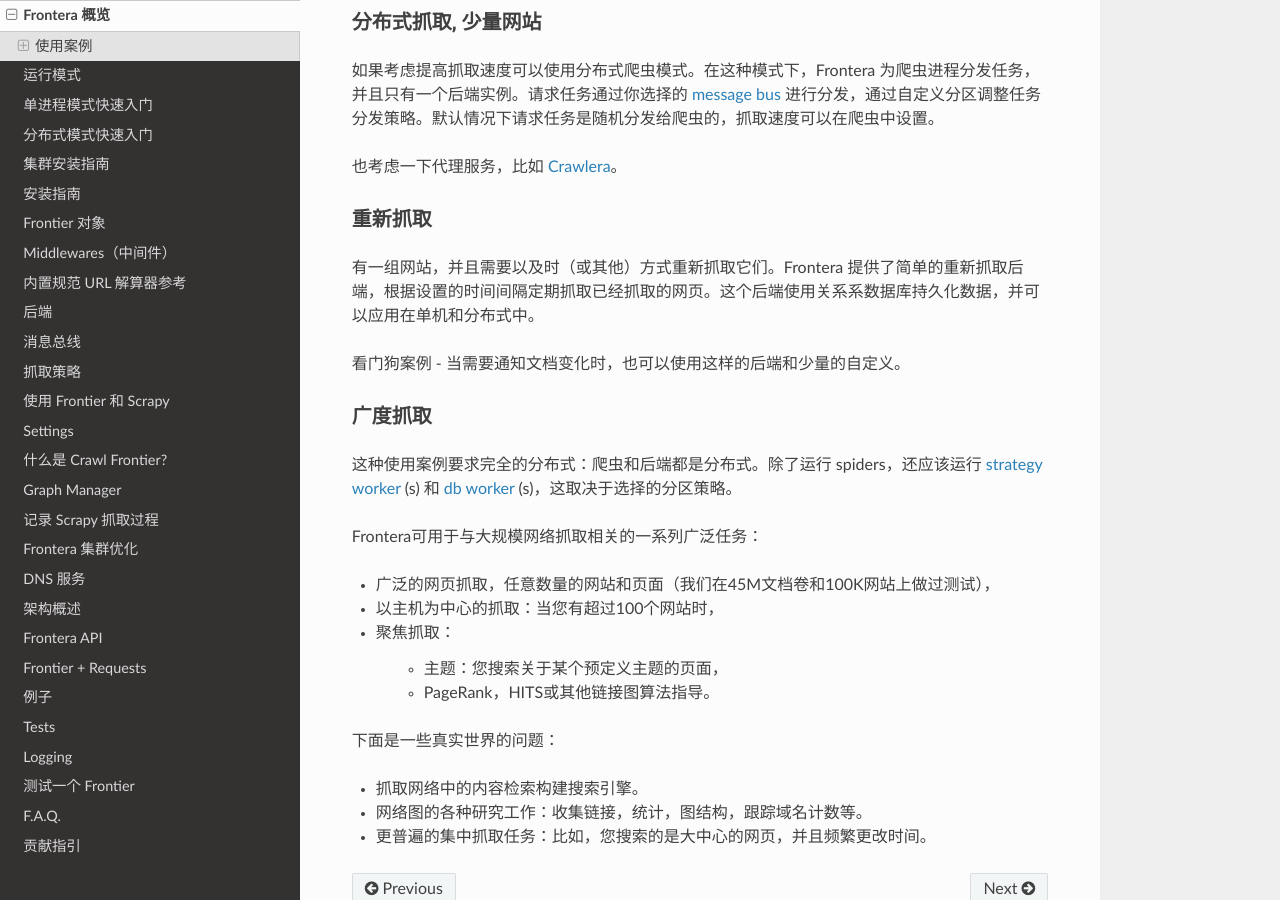
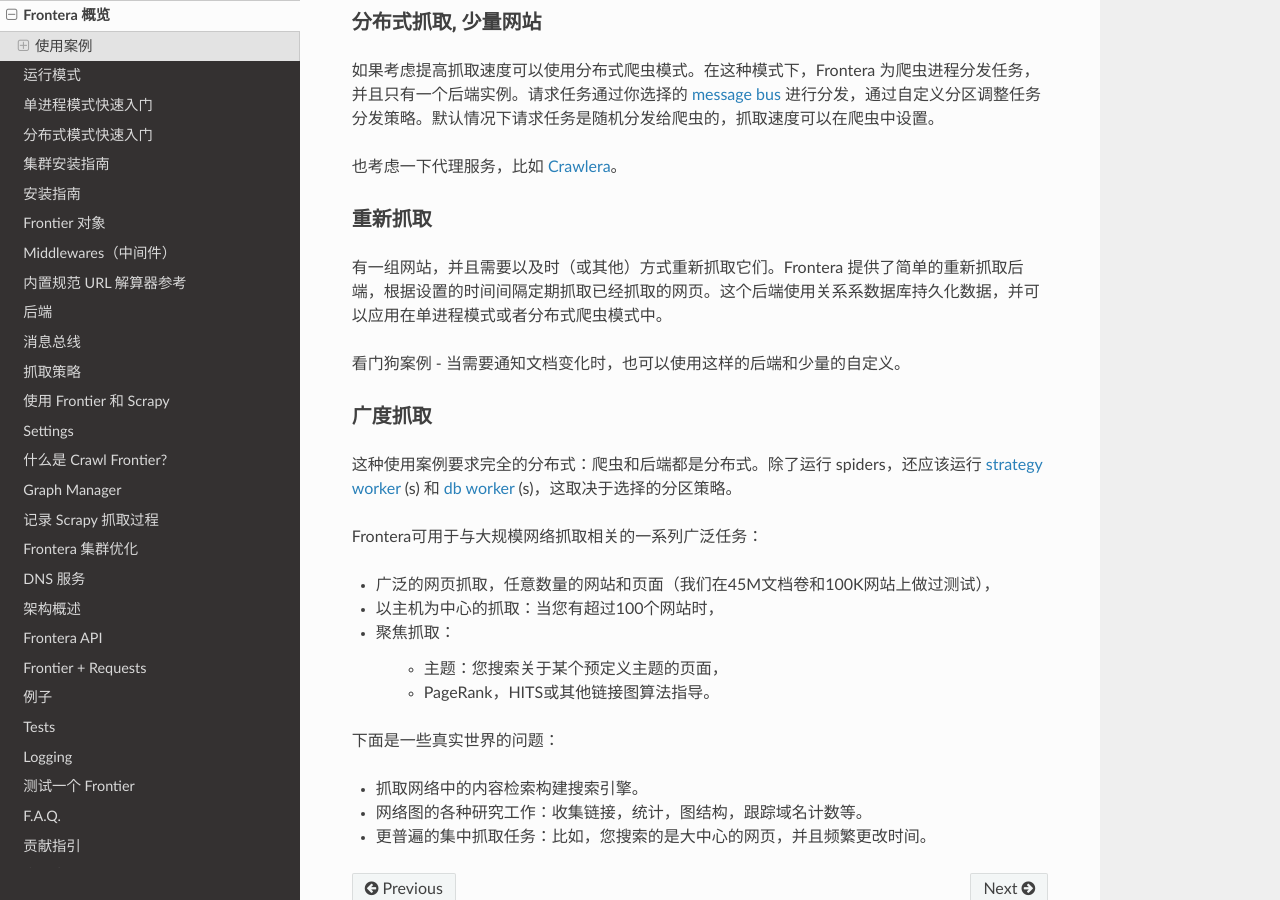
Before and after one commit to xsren/frontera-docs-zh_CN, a Sphinx documentation site: the page built from docs/source/topics/overview.rst, in a window 1280 px wide and 900 px high, scrolled down 1018 px. Built offline with Sphinx 7.4.7 and the Read the Docs theme 2.0.0, drawn with Linux system fonts in a browser that asks for light colours.

Commit message:
重新抓取适用范围改为单进程模式或者分布式爬虫模式
原文是single process or distributed spiders modes, 如果翻译为单机和分布式有点歧义, 我理解的是适用于三种运行模式的前两种

```diff
--- a/docs/source/topics/overview.rst
+++ b/docs/source/topics/overview.rst
@@ -51,7 +51,7 @@ Frontera 是 crawl frontier 的实现，用于在从网络下载之前累积URL
 重新抓取
 ^^^^^^^^^^
 
-有一组网站，并且需要以及时（或其他）方式重新抓取它们。Frontera 提供了简单的重新抓取后端，根据设置的时间间隔定期抓取已经抓取的网页。这个后端使用关系系数据库持久化数据，并可以应用在单机和分布式中。
+有一组网站，并且需要以及时（或其他）方式重新抓取它们。Frontera 提供了简单的重新抓取后端，根据设置的时间间隔定期抓取已经抓取的网页。这个后端使用关系系数据库持久化数据，并可以应用在单进程模式或者分布式爬虫模式中。
 
 看门狗案例 - 当需要通知文档变化时，也可以使用这样的后端和少量的自定义。
 
```
